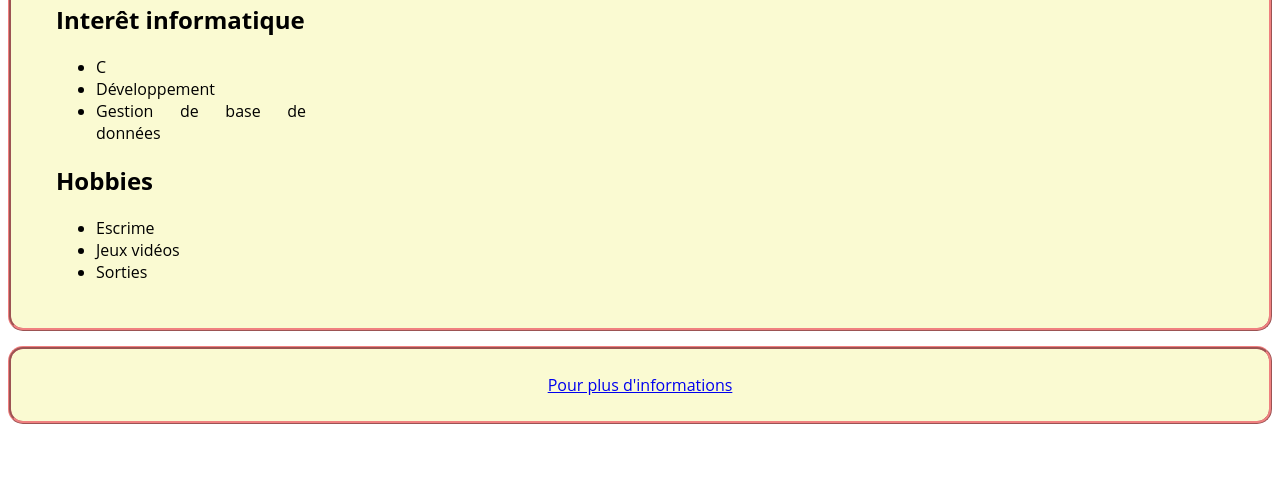
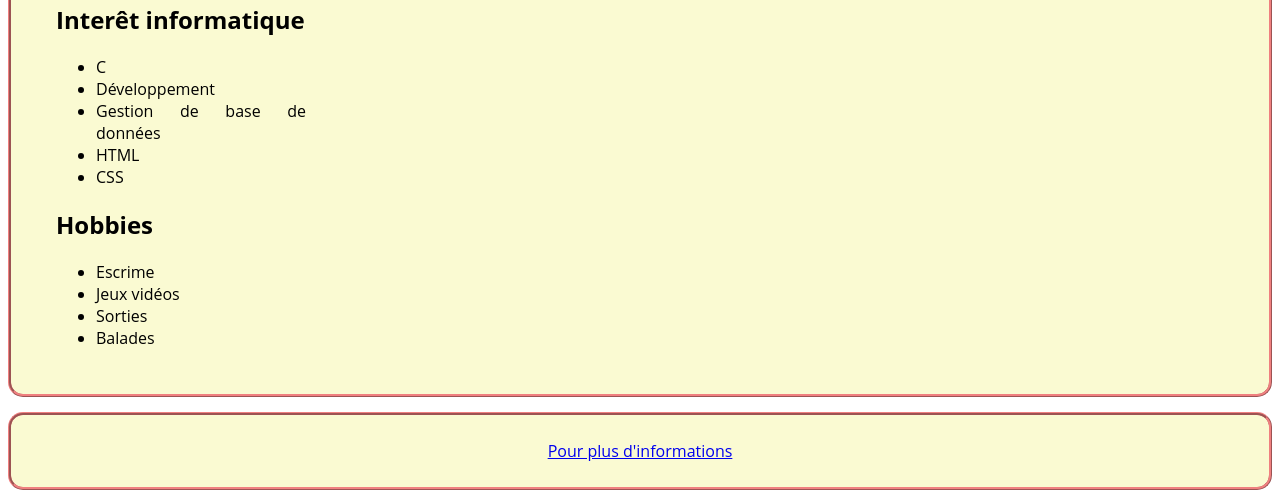
Before and after one commit to Shengaii/Projet, a plain HTML site: page index.html in a window 1280 px wide. Shown: the part 456-949 px from the top of the page. Before the commit the page ends 888 px from the top, so only its background shows below. Drawn offline with Linux system fonts and the light colour scheme.

Commit message:
Modification

```diff
--- a/CSS/style.css
+++ b/CSS/style.css
@@ -16,6 +16,7 @@ article{
     border-radius: 15px;
     padding: 25px;
     text-align: justify;
+    text-rendering: auto;
 }
 section{
     margin: 20px;
--- a/index.html
+++ b/index.html
@@ -20,6 +20,8 @@
                     <li>C</li>
                     <li>Développement</li>
                     <li>Gestion de base de données</li>
+                   <li>HTML</li>
+                   <li>CSS</li>
                 </ul>
             </section>
             <section><h2>Hobbies</h2>
@@ -27,6 +29,7 @@
                     <li>Escrime</li>
                     <li>Jeux vidéos</li>
                     <li>Sorties</li>
+                    <li>Balades</li>
                 </ul>
             </section>
         </article>
```
